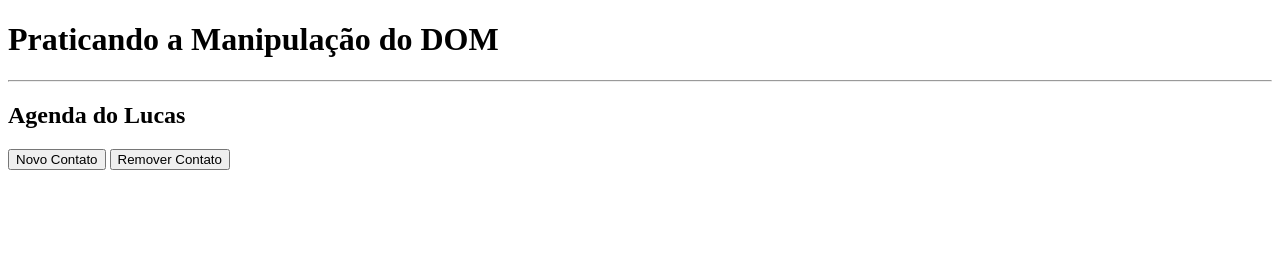
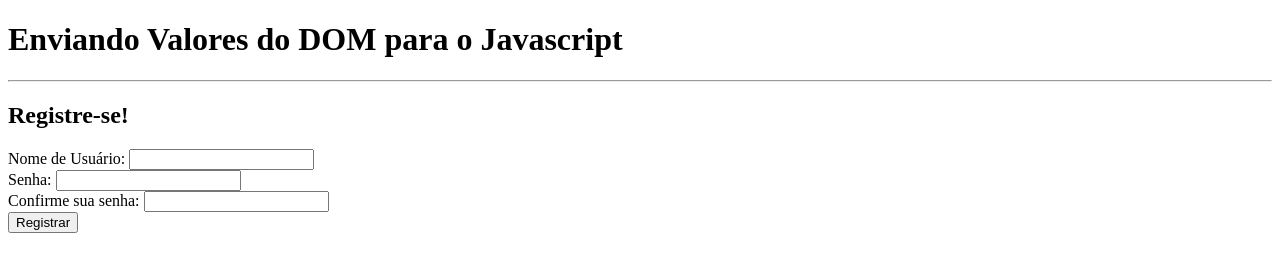
Before and after one commit to lucas93matias/Projects-Front-End, a plain HTML site: page index.html in a window 1280 px wide. Drawn offline with Linux system fonts and the light colour scheme.

Commit message:
Inserindo valores do DOM no JS
neste exercício adicionei valores do DOM no JavaScript, através de um formulário de registo de HTML, onde até adicionamos uma mensagem de alerta de verificação de senha iguais ou desiguais.

```diff
--- a/index.html
+++ b/index.html
@@ -1,21 +1,29 @@
 <!DOCTYPE html>
 <html lang="en">
 <head>
-    <meta charset="UTF-8">
-    <meta name="viewport" content="width=device-width, initial-scale=1.0">
-    <title>Praticando a Manipulação do DOM</title>
-    <script src="index.js"></script>
+  <meta charset="UTF-8">
+  <meta http-equiv="X-UA-Compatible" content="IE=edge">
+  <meta name="viewport" content="width=device-width, initial-scale=1.0">
+  <title>Enviando Valores do DOM para o Javascript</title>
+  <script src="./index.js"></script>
 </head>
 <body>
-    <h1>Praticando a Manipulação do DOM</h1>
-    <hr>
+  <h1>Enviando Valores do DOM para o Javascript</h1>
+  <hr>
 
-    <h2>Agenda do Lucas</h2>
+  <h2>Registre-se!</h2>
+  <section>
+    <label for="username">Nome de Usuário:</label>
+    <input type="text" name="username" id="username">
+    <br>
+    <label for="password">Senha:</label>
+    <input type="password" name="password" id="password">
+    <br>
+    <label for="passwordConfirmation">Confirme sua senha:</label>
+    <input type="password" name="passwordConfirmation" id="passwordConfirmation">
+    <br>
+    <button onclick="register(this.parentNode)">Registrar</button>
+  </section>
+</body>
 
-
-    <button onclick="addContact()">Novo Contato</button>
-    <button onclick="removeContact()">Remover Contato</button>
-
-    <section id="contacts-list"></section>
-</body>
 </html>
--- a/index.js
+++ b/index.js
@@ -1,52 +1,11 @@
-function addContact() {
-    const contactSection = document.getElementById('contacts-list')
+function register(element) {
+    const username = element.children.username.value
+    const password = element.children.password.value
+    const passwordConfirmation = element.children.passwordConfirmation.value
 
-    const h3 = document.createElement('h3')
-    h3.innerText = "Contato "
-
-    const ul = document.createElement('ul')
-
-    const nameLi = document.createElement('li')
-    nameLi.innerText = "Nome "
-    const nameInput = document.createElement('input')
-    nameInput.type = 'text'
-    nameInput.name = 'fullname'
-    nameLi.appendChild(nameInput)
-    ul.appendChild(nameLi)
-    ul.appendChild(document.createElement('br'))
-
-    const phoneLi = document.createElement('li')
-    phoneLi.innerText = "Telefone"
-    const phoneInput = document.createElement('input')
-    nameInput.type = 'text'
-    nameInput.name = 'fullphone'
-    phoneLi.appendChild(phoneInput)
-    ul.appendChild(phoneLi)
-    ul.appendChild(document.createElement('br'))
-
-
-    const addressLi = document.createElement('li')
-    addressLi.innerHTML = '<label for="address">Endereço: </label>'
-    const addressInput = document.createElement('input')
-    addressInput.type = 'text'
-    nameInput.name = 'address'
-    addressInput.id = 'address'
-    addressLi.appendChild(addressInput)
-    ul.appendChild(addressLi)
-    ul.appendChild(document.createElement('br'))
-
-    contactSection.append(h3, ul)
-
+    if (password === passwordConfirmation) {
+        alert("Usuário " + username + " registrado!")
+    } else {
+        alert("As senhas não conferem! Tente novamente!")
+    }
 }
-
-function removeContact() {
-    const contactSection = document.getElementById('contacts-list')
-
-    const titles = document.getElementsByTagName('h3')
-    const contacts = document.getElementsByTagName('ul')
-
-    contactSection.removeChild(titles[titles.length - 1]);
-    contactSection.removeChild(contacts[contacts.length - 1]);
-
-
-}
```
